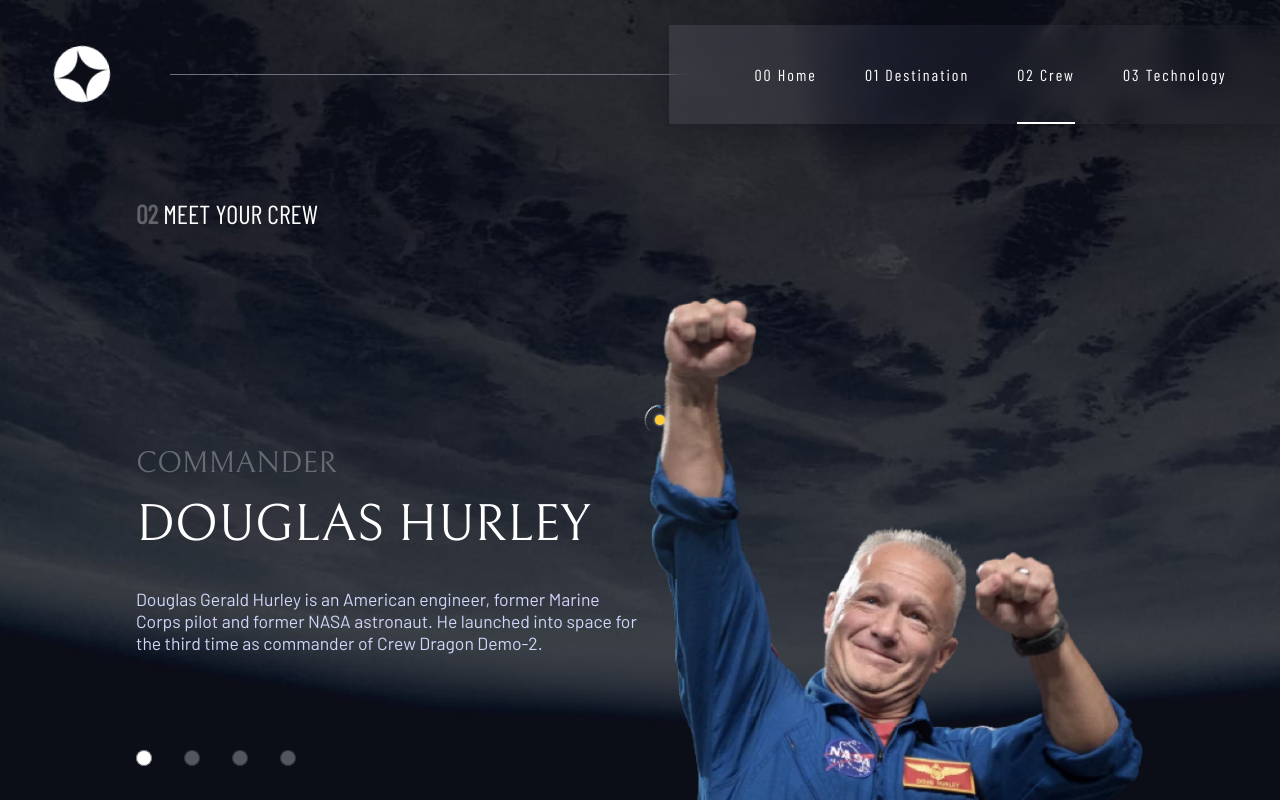
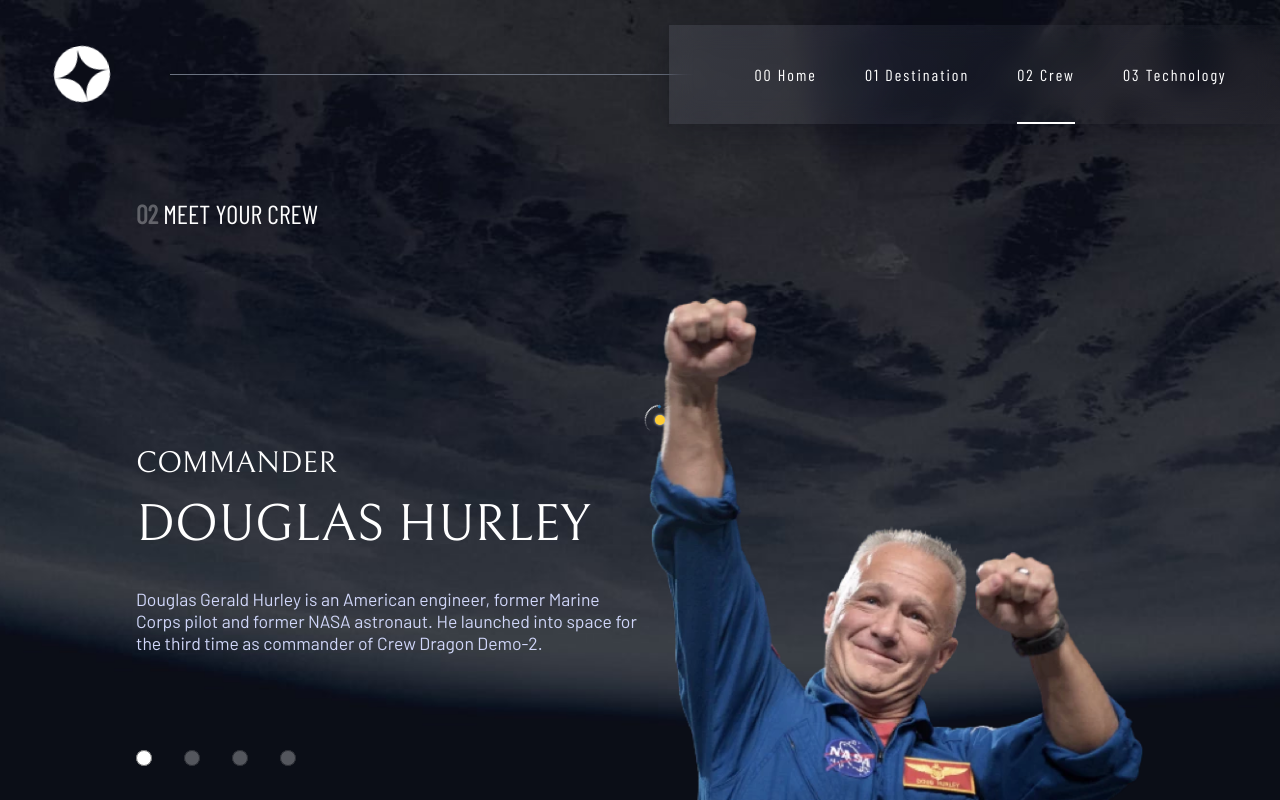
Before and after one commit to KapteynUniverse/frontend-mentor-challenges, a React (Vite) app in the folder space-tourism-website-main/: page /crew in a window 1280 px wide. Shown: the top 800 px of the page. Built offline with nearby package versions, Linux system fonts and the light colour scheme.

Commit message:
Update Crew.jsx

```diff
--- a/space-tourism-website-main/src/pages/Crew.jsx
+++ b/space-tourism-website-main/src/pages/Crew.jsx
@@ -5,6 +5,7 @@ import { crew } from "../data/data.json";
 import ErrorPage from "../pages/ErrorPage";
 import { motion } from "framer-motion";
 import Cursor from "../components/CustomCursor";
+import { horizontal, vertical } from "../Utils/AnimationVariants";
 
 function CrewPage() {
   const { crewName } = useParams();
@@ -17,11 +18,13 @@ function CrewPage() {
     return <ErrorPage />;
   }
 
-  const variants = {
-    initial: { opacity: 0, y: 50 },
-    animate: { opacity: 1, y: 0 },
-    exit: { opacity: 0, y: 50 },
-  };
+  const variants = vertical(50);
+
+  const textVariants = horizontal(50);
+
+  const textVariants2 = horizontal(100);
+
+  const textVariants3 = horizontal(150);
 
   return (
     <div className="min-h-screen bg-no-repeat bg-cover bg-center bg-mobile-bg-crew md:bg-tablet-bg-crew lg:bg-desktop-bg-crew text-white load">
@@ -43,15 +46,36 @@ function CrewPage() {
           <div className="text-center lg:text-left">
             <div className="mb-8 ">
               <hgroup>
-                <h2 className="uppercase text-crewTechH2MT opacity-30 md:text-crewTechH2TD font-Bellefair">
+                <motion.h2
+                  className="uppercase text-crewTechH2MT opacity-30 md:text-crewTechH2TD font-Bellefair"
+                  variants={textVariants}
+                  initial="initial"
+                  animate="animate"
+                  exit="exit"
+                  transition={{ duration: 0.8 }}
+                >
                   {selectedCrew.role}
-                </h2>
-                <h3 className="uppercase text-crewTechH3MT md:text-crewTechH3TD font-Bellefair">
+                </motion.h2>
+                <motion.h3
+                  className="uppercase text-crewTechH3MT md:text-crewTechH3TD font-Bellefair"
+                  variants={textVariants2}
+                  initial="initial"
+                  animate="animate"
+                  exit="exit"
+                  transition={{ duration: 0.8 }}
+                >
                   {selectedCrew.name}
-                </h3>
-                <p className="text-preset9 text-blue-white mt-6 mb-12 lg:mb-24">
+                </motion.h3>
+                <motion.p
+                  className="text-preset9 text-blue-white mt-6 mb-12 lg:mb-24"
+                  variants={textVariants3}
+                  initial="initial"
+                  animate="animate"
+                  exit="exit"
+                  transition={{ duration: 0.8 }}
+                >
                   {selectedCrew.bio}
-                </p>
+                </motion.p>
               </hgroup>
               <Radio
                 type="crew"
```
